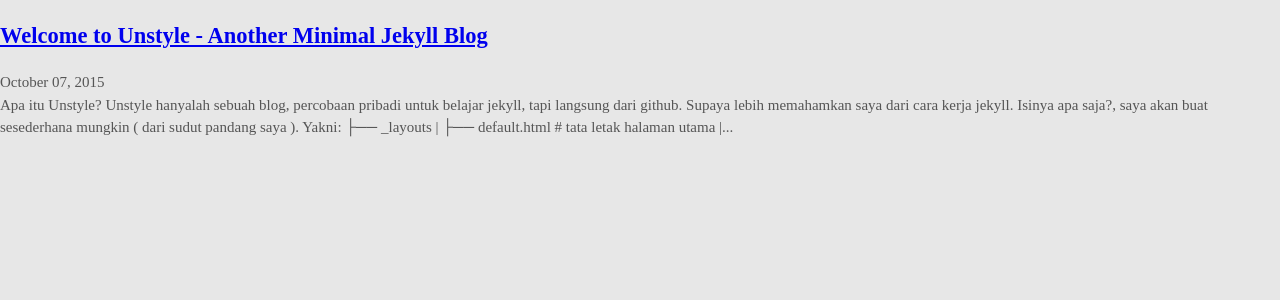
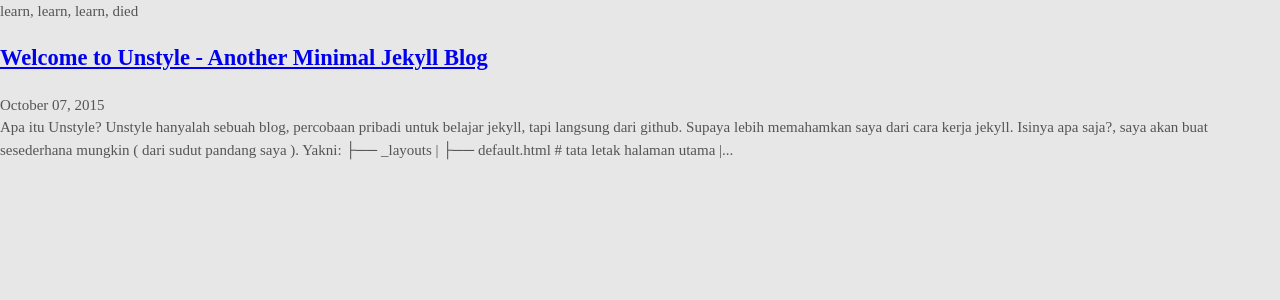
Before and after one commit to unstyle/root, a Jekyll site: the page built from index.html, in a window 1280 px wide. Shown: the top 300 px of the page. Built offline with Jekyll 4.4.1, drawn with Linux system fonts in a browser that asks for light colours.

Commit message:
Update default.html

```diff
--- a/_layouts/default.html
+++ b/_layouts/default.html
@@ -1,5 +1,5 @@
 <!DOCTYPE html>
-<HTML>
+<html>
   <head>
     <meta charset="utf-8"/>
     <meta http-equiv="X-UA-Compatible" content="IE=edge"/>
@@ -11,6 +11,9 @@
   </head>
   <body>
     <div class="wrapper">
+      <div class="sidebar">
+        {{ site.description }}
+      </div>
       <div class="hentry post">
         {% for post in site.posts %}
           <h2 class="post-title"><a href="{{ post.url | prepend: site.baseurl }}">{{ post.title }}</a></h2>
```
